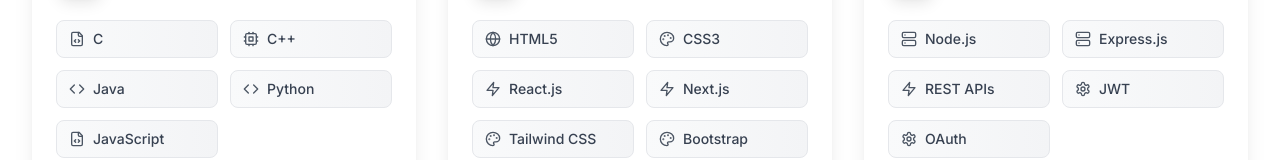
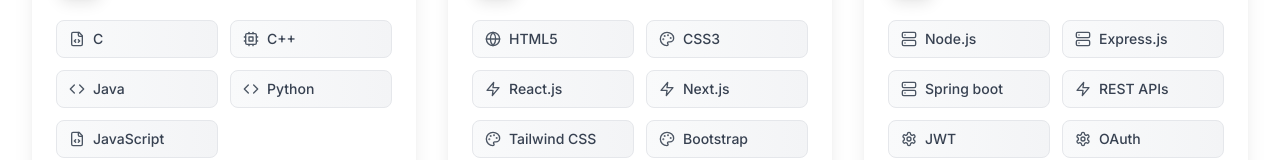
Before and after one commit to Sudheer-18/Myprotifolio, a React (Vite) app: page / in a window 1280 px wide. Shown: the part 6152-6312 px from the top of the page. Built offline with nearby package versions, Linux system fonts and the light colour scheme.

Commit message:
project added

```diff
--- a/src/components/Skills.tsx
+++ b/src/components/Skills.tsx
@@ -48,6 +48,7 @@
       skills: [
         { name: 'Node.js', icon: Server },
         { name: 'Express.js', icon: Server },
+        { name: 'Spring boot', icon: Server },
         { name: 'REST APIs', icon: Zap },
         { name: 'JWT', icon: Settings },
         { name: 'OAuth', icon: Settings }
```
